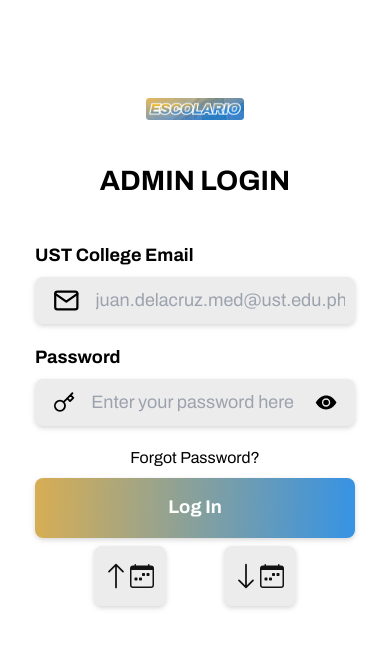
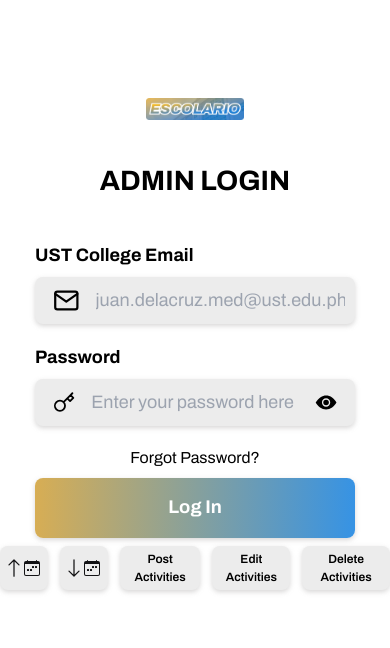
Before and after one commit to judgemongcal/se-becarios-cms, a React (Vite) app in the folder becarios-admin/: page / in a window 390 px wide. Shown: the top 648 px of the page. Built offline with nearby package versions, Linux system fonts and the light colour scheme.

Commit message:
added activity filter btns for ActivityFilters component

```diff
--- a/becarios-admin/src/components/global/LoginForm.jsx
+++ b/becarios-admin/src/components/global/LoginForm.jsx
@@ -100,8 +100,8 @@ function loginForm() {
               Forgot Password?
             </p>
             <LoginBtn />
-            <ActivityFilters />
           </div>
+          <ActivityFilters />
         </form>
       ) : (
         <ExceededLoginAttemptsModal />
--- a/becarios-admin/src/components/recent-activities/ActivityFilters.jsx
+++ b/becarios-admin/src/components/recent-activities/ActivityFilters.jsx
@@ -6,14 +6,29 @@ import {
 
 function ActivityFilters() {
   return (
-    <div className="mt-2 flex flex-row justify-evenly">
-      <button className="bg-brand-input rounded-8 shadow-shadow-db hover:bg-brand-light inline-flex flex-row items-center justify-center px-3 py-3 duration-300">
-        <BsArrowUp className="fill-brand-black ml-[-0.25rem] h-auto w-[28px]" />
-        <BsCalendarWeek className="fill-brand-black h-auto w-[24px]" />
+    <div className=" mt-2 flex flex-row justify-around gap-3 md:gap-5">
+      <button className="date-asc bg-brand-input rounded-8 shadow-shadow-db hover:bg-brand-light inline-flex flex-row items-center justify-center px-2 py-3 duration-300 md:px-3  md:py-3">
+        <BsArrowUp className="fill-brand-black ml-[-0.25rem] h-auto w-[20px]" />
+        <BsCalendarWeek className="fill-brand-black h-auto w-[16px]" />
       </button>
-      <button className="bg-brand-input rounded-8 shadow-shadow-db hover:bg-brand-light inline-flex flex-row items-center justify-center px-3 py-4 duration-300">
-        <BsArrowDown className="fill-brand-black ml-[-0.25rem] h-auto w-[28px]" />
-        <BsCalendarWeek className="fill-brand-black h-auto w-[24px]" />
+      <button className="date-desc bg-brand-input rounded-8 shadow-shadow-db hover:bg-brand-light inline-flex flex-row items-center justify-center px-2 py-3 duration-300 md:mr-6 md:px-3 md:py-4">
+        <BsArrowDown className="fill-brand-black ml-[-0.25rem] h-auto w-[20px]" />
+        <BsCalendarWeek className="fill-brand-black h-auto w-[16px]" />
+      </button>
+      <button className="filter-posts bg-brand-input rounded-8 shadow-shadow-db hover:bg-brand-light inline-flex flex-row items-center justify-center px-3 duration-300">
+        <p className="text-[0.75rem]  font-semibold md:px-3 md:text-[1rem]">
+          Post Activities
+        </p>
+      </button>
+      <button className="filter-edits bg-brand-input rounded-8 shadow-shadow-db hover:bg-brand-light inline-flex flex-row items-center justify-center px-3  duration-300">
+        <p className="text-[0.75rem]  font-semibold md:px-3 md:text-[1rem]">
+          Edit Activities
+        </p>
+      </button>
+      <button className="filter-delete bg-brand-input rounded-8 shadow-shadow-db hover:bg-brand-light inline-flex flex-row items-center justify-center px-3  duration-300">
+        <p className="text-[0.75rem] font-semibold md:px-3 md:text-[1rem]">
+          Delete Activities
+        </p>
       </button>
     </div>
   );
```
